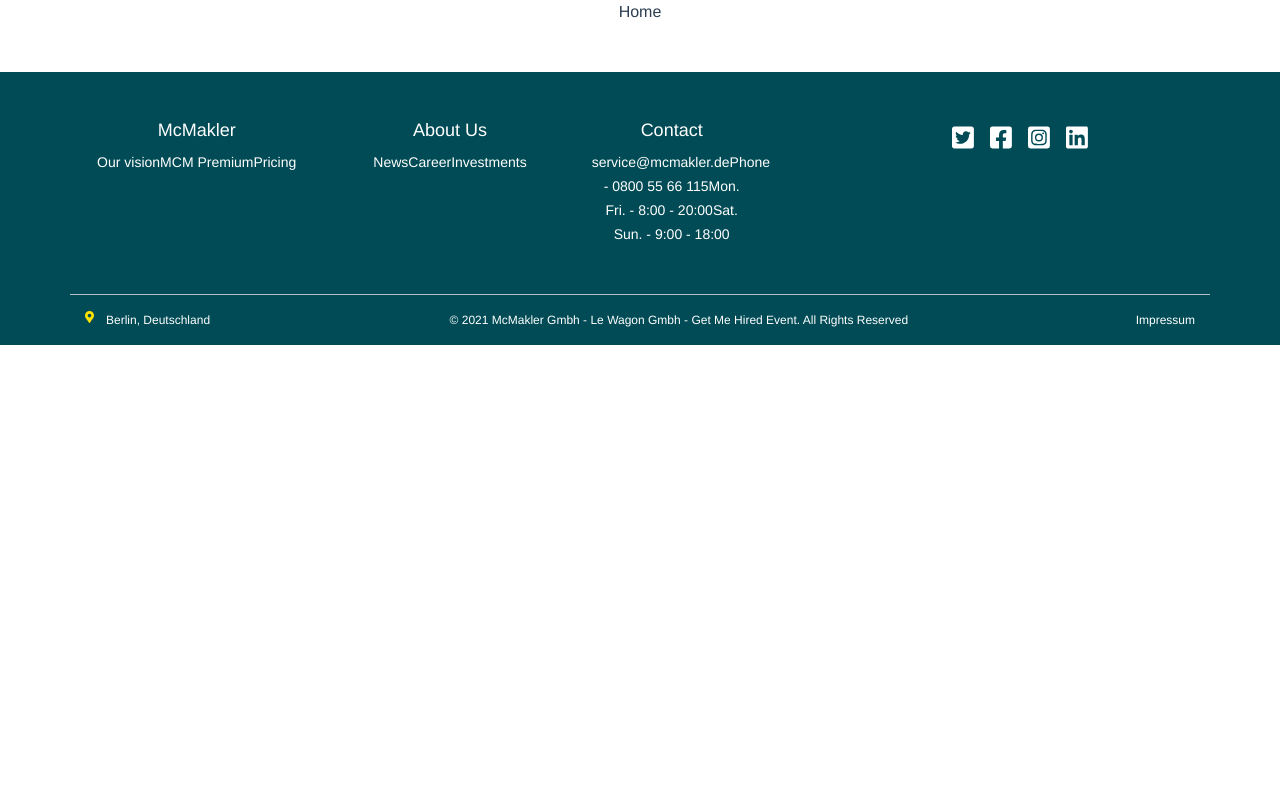
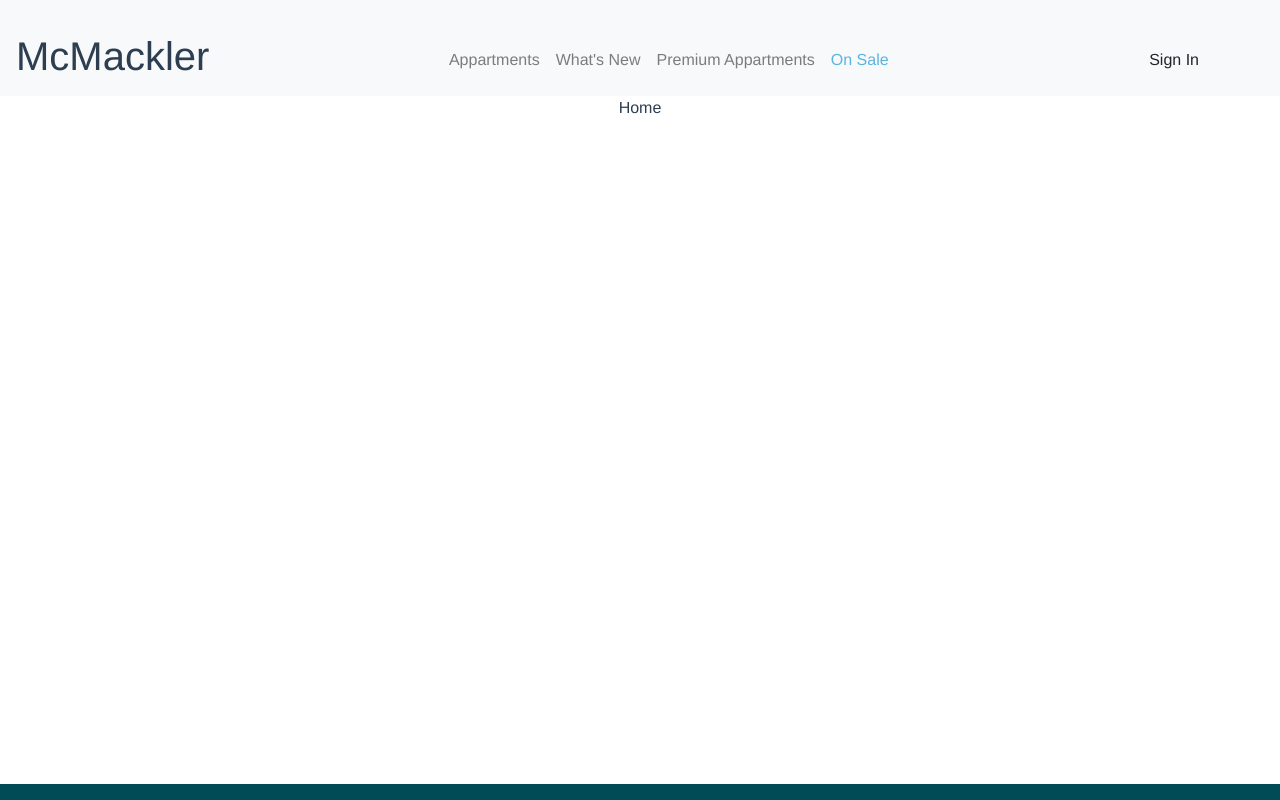
Before and after one commit to rsmml/mcmakler-front-end, a Vue app: page / in a window 1280 px wide. Shown: the top 800 px of the page. Built offline with nearby package versions, Linux system fonts and the light colour scheme.

Commit message:
Nav Bar with conditions

```diff
--- a/package.json
+++ b/package.json
@@ -18,9 +18,11 @@
     "@fortawesome/free-brands-svg-icons": "^5.15.2",
     "@fortawesome/free-solid-svg-icons": "^5.15.2",
     "@fortawesome/vue-fontawesome": "^2.0.2",
+    "axios": "^0.21.1",
     "bootstrap": "^4.6.0",
     "bootstrap-vue": "^2.21.2",
     "vue": "^2.6.12",
+    "vue-axios": "^3.2.4",
     "vue-router": "^3.0.1"
   },
   "devDependencies": {
--- a/src/App.vue
+++ b/src/App.vue
@@ -1,5 +1,6 @@
 <template>
   <div id="app">
+    <Navbar />
     <router-view/>
     <Footer />
   </div>
--- a/src/components/Home.vue
+++ b/src/components/Home.vue
@@ -1,6 +1,8 @@
 <template>
   <div id="home">
-    Home
+    <div style="height: 80vh">
+      Home
+    </div>
   </div>
 </template>
 
--- a/src/components/Navbar.vue
+++ b/src/components/Navbar.vue
@@ -1,11 +1,70 @@
 <template>
   <div id="navbar">
+    <nav class="navbar navbar-expand-lg navbar-light bg-light flex-column">
+      <div class="w-100 d-flex justify-content-center mt-4">
+        <!-- LEFT -->
+        <h1>McMackler</h1>
+        <!-- CENTER -->
+        <div class="collapse navbar-collapse justify-content-center" id="navbarSupportedContent">
+          <ul class="navbar-nav">
+            <router-link to="/appartments" class="nav-link">
+              <li class="nav-item">
+                <p class="mb-0">Appartments</p>
+              </li>
+            </router-link>
+            <router-link to="/" class="nav-link">
+              <li class="nav-item">
+                <p class="mb-0">What's New</p>
+              </li>
+            </router-link>
+            <router-link to="/" class="nav-link">
+              <li class="nav-item">Premium Appartments</li>
+            </router-link>
+            <router-link to="/" class="nav-link">
+              <li class="nav-item d-flex justify-content-between align-items-center" style="color: #5bb4e0;">
+                <p class="mb-0 mr-1">On Sale</p>
+              </li>
+            </router-link>
+            <router-link to="/newappartment" class="nav-link" v-if="loggedIn()">
+              <li class="nav-item">Add Appartment</li>
+            </router-link>
+          </ul>
+        </div>
+        <!-- RIGHT -->
+        <div class="d-flex justify-content-end align-items-center pr-5">
+          <!-- eslint-disable-next-line -->
+          <router-link to="/signin" class="nav-link btn nav-link" v-if="!loggedIn()">Sign In</router-link>
+          <button to="/" class="btn nav-link" @click.prevent="logout()" v-if="loggedIn()">Log Out</button>
+        </div>
+      </div>
+    </nav>
   </div>
 </template>
 
 <script>
+import axios from 'axios'
+
 export default {
-  name: 'Navbar'
+  name: 'Navbar',
+  methods: {
+    loggedIn () {
+      if (localStorage.signedIn) {
+        return true
+      } else {
+        return false
+      }
+    },
+    logout () {
+      axios.delete('http://localhost:3000/logout', { withCredentials: true })
+        .then(response => this.logoutSuccesful(response))
+        .catch(error => console.log(error))
+    },
+    logoutSuccesful (response) {
+      delete localStorage.sessionId
+      delete localStorage.signedIn
+      delete localStorage.userId
+    }
+  }
 }
 </script>
 
--- a/src/components/SignIn.vue
+++ b/src/components/SignIn.vue
@@ -25,8 +25,58 @@
 </template>
 
 <script>
+import axios from 'axios'
+
 export default {
-  name: 'SignIn'
+  name: 'SignIn',
+  data () {
+    return {
+      email: '',
+      password: '',
+      error: ''
+    }
+  },
+  created () {
+    this.checkSignedIn()
+  },
+  updated () {
+    this.checkSignedIn()
+  },
+  methods: {
+    signin () {
+      axios.post('http://localhost:3000/sessions', {
+        user: {
+          email: this.email,
+          password: this.password
+        }
+      },
+      { withCredentials: true }
+      )
+        .then(response => this.signinSuccesful(response))
+        .catch(error => this.signinFailed(error))
+    },
+    signinSuccesful (response) {
+      if (!response.data) {
+        this.signinFailed(response)
+      }
+      localStorage.setItem('sessionId', response.data['session'].session_id)
+      localStorage.setItem('signedIn', response.data.logged_in)
+      localStorage.setItem('userId', response.data['session'].user_id)
+      this.error = ''
+      this.$router.replace('/')
+    },
+    signinFailed (error) {
+      this.error = (error.response && error.response.data && error.response.data.error) || ''
+      delete localStorage.sessionId
+      delete localStorage.signedIn
+      delete localStorage.userId
+    },
+    checkSignedIn () {
+      if (localStorage.signedIn) {
+        this.$router.replace('/')
+      }
+    }
+  }
 }
 </script>
 
--- a/src/main.js
+++ b/src/main.js
@@ -6,6 +6,8 @@
 import { faFontAwesome, faTwitterSquare, faFacebookSquare, faInstagramSquare, faLinkedin } from '@fortawesome/free-brands-svg-icons'
 import { faSearch, faChevronRight, faBurn, faTimes, faHeart, faStar, faMapMarkerAlt, faShoppingBag } from '@fortawesome/free-solid-svg-icons'
 import { FontAwesomeIcon } from '@fortawesome/vue-fontawesome'
+import axios from 'axios'
+import VueAxios from 'vue-axios'
 import App from './App'
 import router from './router'
 
@@ -31,6 +33,9 @@
 )
 Vue.component('font-awesome-icon', FontAwesomeIcon)
 
+//  Vue Axios
+Vue.use(VueAxios, axios)
+
 Vue.use(BootstrapVue)
 Vue.use(IconsPlugin)
 Vue.config.productionTip = false
```
Also changed, not shown: 1 other file (tests, documents, lock files or other folders).
